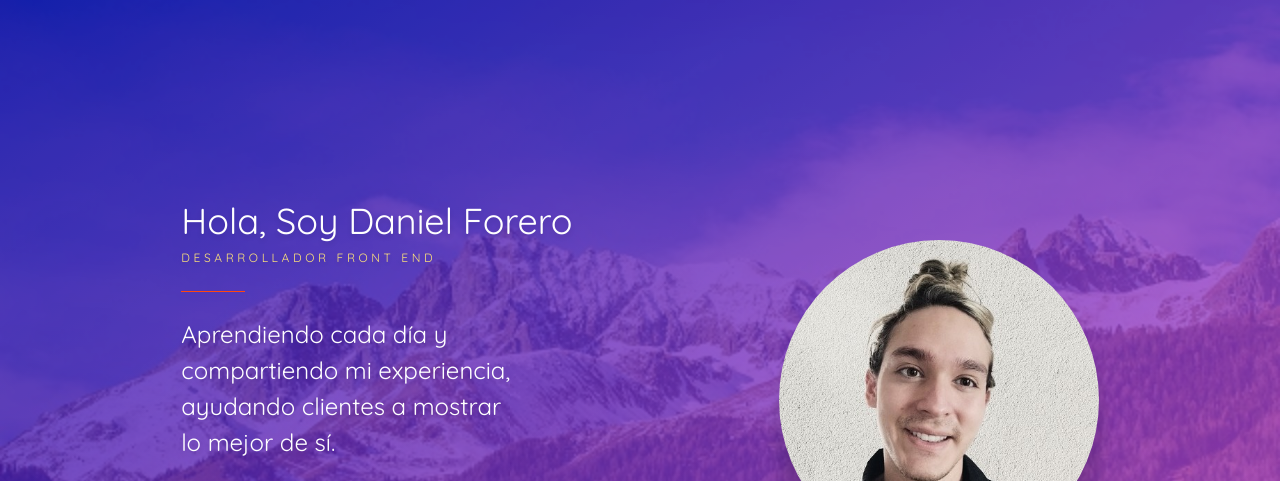
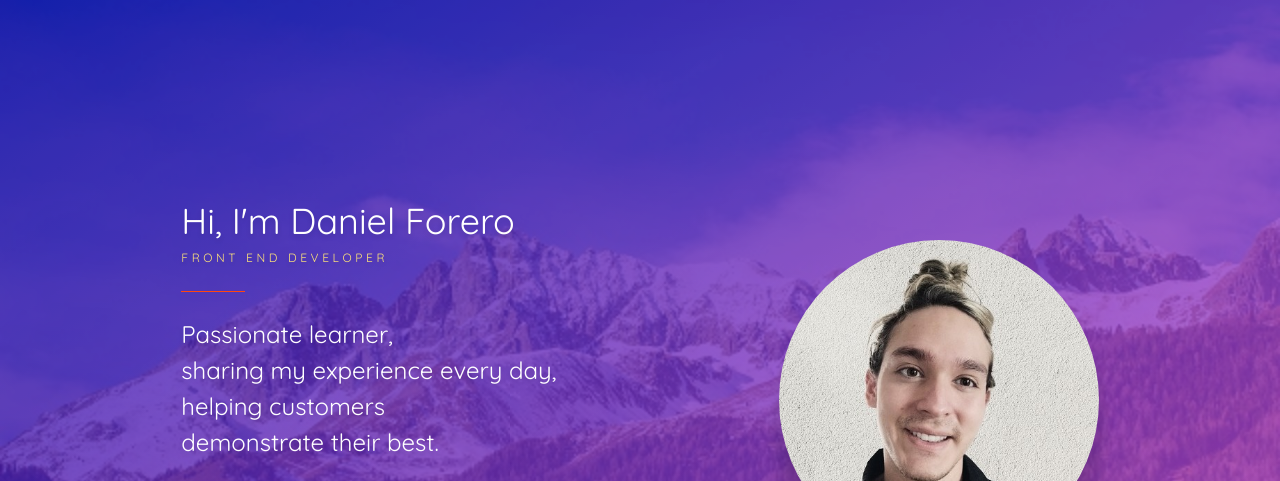
Before and after one commit to ForeroDaniel/qui-n, a plain HTML site: page index.html in a window 1280 px wide. Shown: the top 481 px of the page. Drawn offline with Linux system fonts and the light colour scheme.

Commit message:
Update index.html

```diff
--- a/index.html
+++ b/index.html
@@ -26,19 +26,20 @@
     </aside>
     <main class="about">
       <h1 class="name">
-      Hola, Soy Daniel Forero
+      Hi, I'm Daniel Forero
       </h1>
       <p class="job">
-      Desarrollador Front end
+      Front end Developer
       </p>
       <hr class="hr">
       <div class="description">
-        <p>
-        Aprendiendo cada día y compartiendo mi experiencia,
-        ayudando clientes a mostrar
+        Passionate learner,
         <br>
-        lo mejor de sí.
-        </p>
+        sharing my experience every day,
+        <br>
+        helping customers
+        <br>
+        demonstrate their best.
       </div>
       <div class="contact">
         <ul class="social">
```
